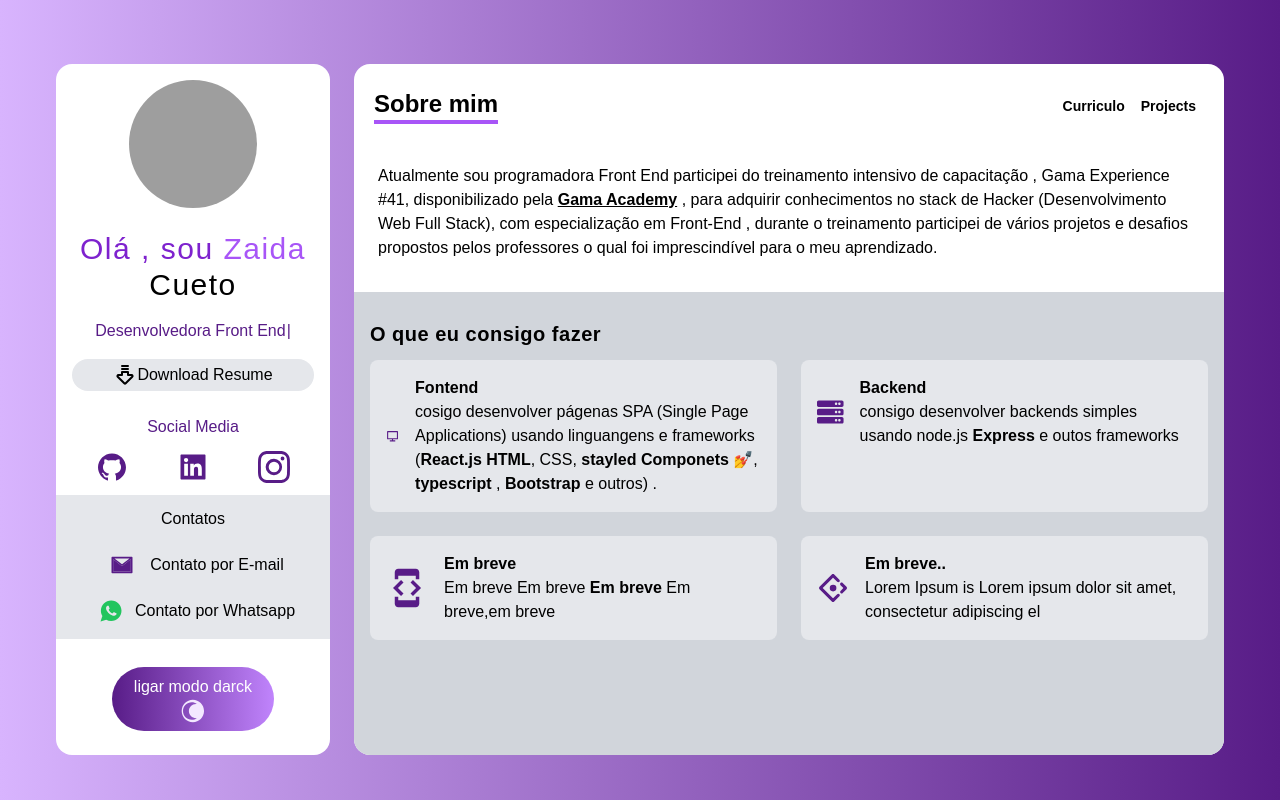
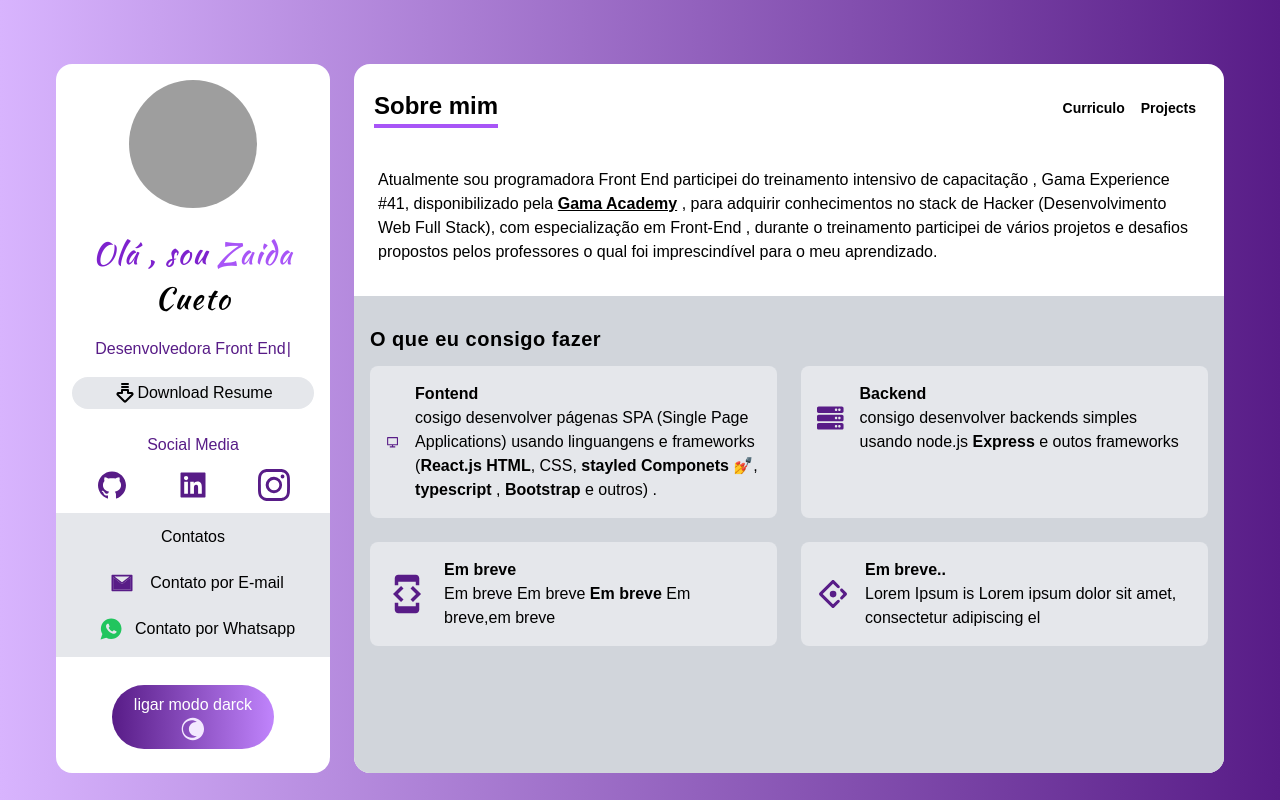
Before and after one commit to ZaidaCueto/portfolio-next, a Next.js app: page / in a window 1280 px wide. Built offline with nearby package versions, Linux system fonts and the light colour scheme; grey boxes are pictures that could not be loaded.

Commit message:
configuring tailwind css

```diff
--- a/tailwind.config.js
+++ b/tailwind.config.js
@@ -1,12 +1,56 @@
 module.exports = {
 
-  purge: ['./pages/**/*.{js,ts,jsx,tsx}', './components/**/*.{js,ts,jsx,tsx}'],
-   darkMode: false, // or 'media' or 'class'
+    content: [
+      // Example content paths...
+      "./pages/**/*.tsx", "./components/**/*.tsx"
+    ],
+
+  darkMode: 'class',
   theme: {
-     extend: {},
+
+    fontSize: {
+      'xs': '.75rem',
+      'sm': '.875rem',
+      'tiny': '.875rem',
+      'base': '1rem',
+      'lg': '1.125rem',
+      'xl': '1.25rem',
+      '2xl': '1.5rem',
+      '3xl': '1.875rem',
+      '4xl': '2.25rem',
+      '5xl': '3rem',
+      '6xl': '4rem',
+      '7xl': '5rem',
+    },
+    fontFamily: {
+      sans: ['ui-sans-serif', 'system-ui'],
+      kaushan: ['Kaushan Script'],
+    },
+    boxShadow: {
+      'custom-light': ' 0 0 10px #313131',
+      'custom-dark': '5px 5px 10px #0a0c0e , -5px -5px 10px #14161c',
+    },
+
+    extend: {
+      // colors: {
+      //   green: {
+      //     DEFAULT: '#00f260',
+      //   },
+      //   dark: {
+      //     DEFAULT: '#010101',
+      //     100: '#0a0b0e',
+      //     200: '#16181d',
+      //     300: '#16181d',
+      //     500: '#0f1115',
+      //     700: '#202125',
+      //   },
+      // },
+    },
   },
   variants: {
-     extend: {},
+    extend: {
+      boxShadow: ['dark'],
+    },
   },
   plugins: [],
 }
```
Also changed, not shown: 1 other file (tests, documents, lock files or other folders). Lines whose indentation alone changed are shown as unchanged.
